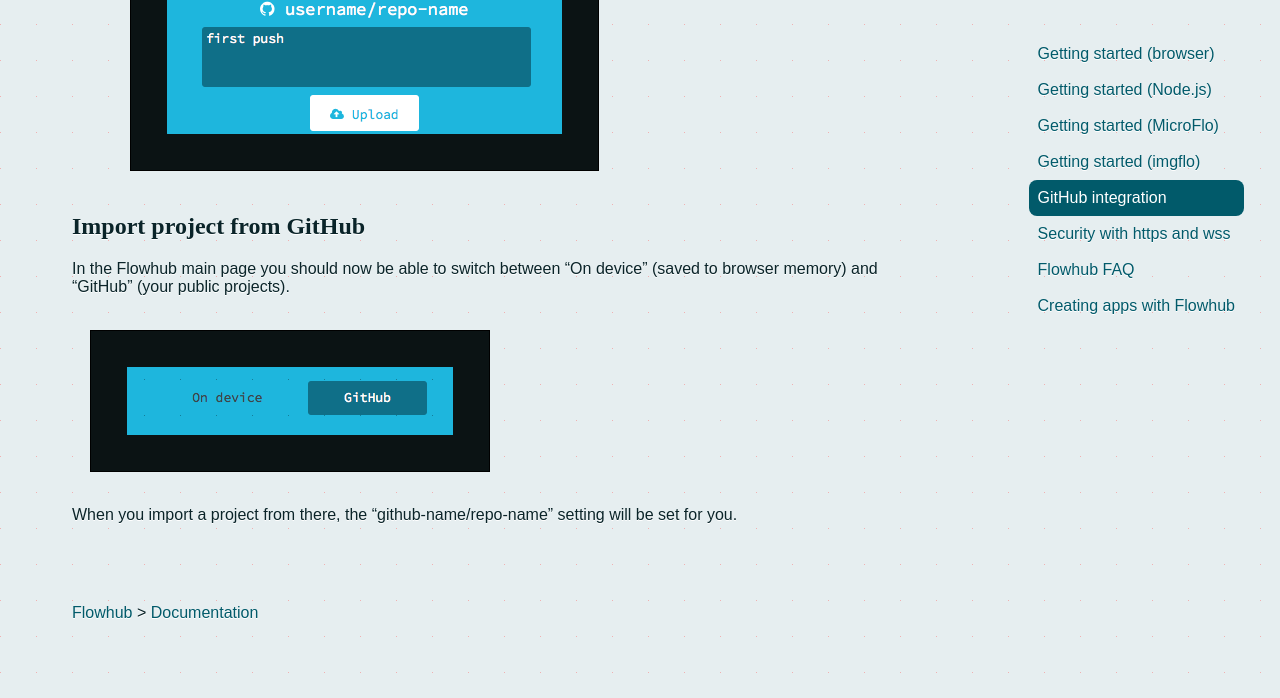
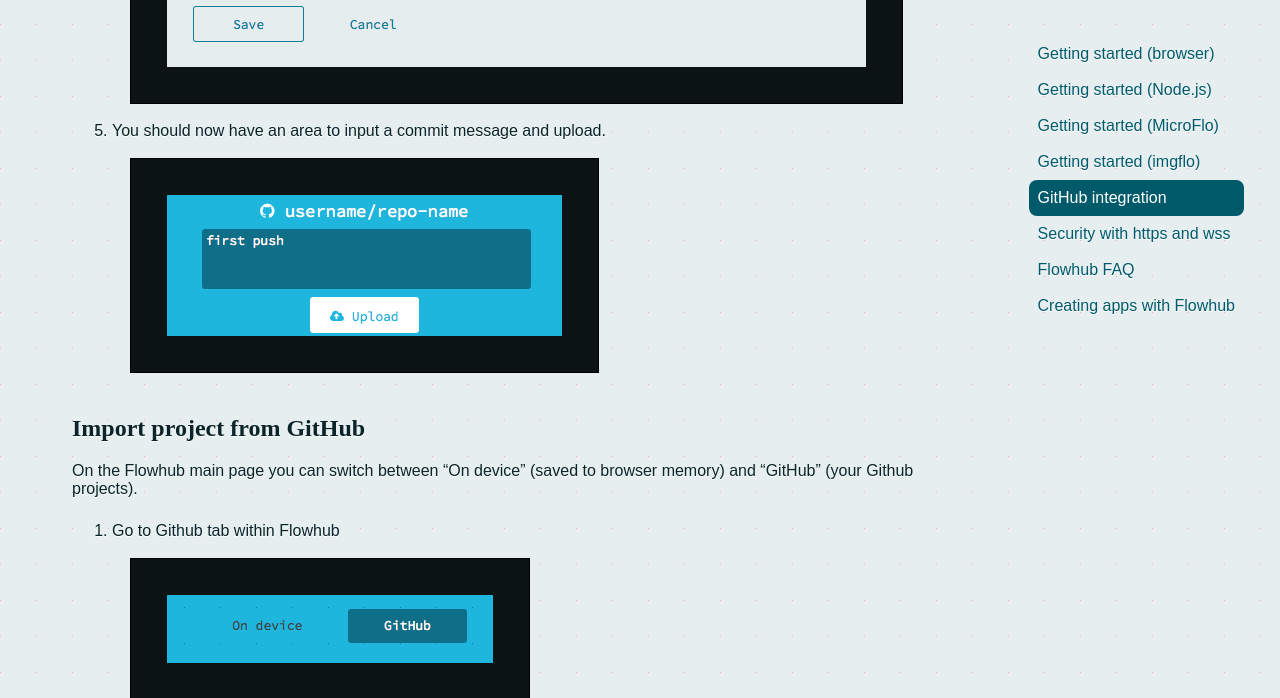
Before and after one commit to flowhub/docs.flowhub.io, a Jekyll site: the page built from _posts/2014-01-30-github-integration.md, in a window 1280 px wide and 1400 px high, scrolled down 1308 px. Shown: the top 698 px of the window. Built offline with Jekyll 4.4.1, drawn with Linux system fonts in a browser that asks for light colours; some of the changed text lies outside the part shown; grey boxes are pictures that could not be loaded.

Commit message:
updated github-integration

```diff
--- a/_posts/2014-01-30-github-integration.md
+++ b/_posts/2014-01-30-github-integration.md
@@ -4,7 +4,7 @@ title: GitHub integration
 categories:
  - documentation
 ---
-When you log into Flowhub we will perform authentication with GitHub that grants Flowhub access to push to your public repositories. For paid accounts, we also provide access to all [private GitHub repositories](https://github.com/pricing) that you have.
+When you log into Flowhub we will perform authentication with GitHub that grants Flowhub access to push to your public repositories. For paid accounts, we also provide access to your [private GitHub repositories](https://github.com/pricing).
 
 ## Enabling private GitHub repositories
 
@@ -12,7 +12,7 @@ When you log into Flowhub we will perform authentication with GitHub that grants
 2. Click "Settings"
 3. Click the refresh icon under "Flowhub plan"
 4. Click "Login" (authorize on GitHub)
-    ![](../images/ghn-01-settings.png)
+    ![](../images/gh01-settings.png)
 
 Once complete, your account will read, "Everything up to date" in your settings panel.
 
@@ -30,8 +30,14 @@ If you don't have any projects yet, try the [getting started guide](../getting-s
 
 ## Import project from GitHub
 
-In the Flowhub main page you should now be able to switch between "On device" (saved to browser memory) and "GitHub" (your public projects).
+On the Flowhub main page you can switch between "On device" (saved to browser memory) and "GitHub" (your Github projects).
 
-![on device and github switch](../images/gh05-device-github-switch.png)
+1. Go to Github tab within Flowhub
+	![](../images/gh05-device-github-switch.png)
+2. Tap "Add" on the Add a repository card
+	![](../images/gh06-add-a-repo.png)
+3. Provide "github-username/repo-name" of the GitHub respoitory to import
+4. Tap "Add"
+    ![](../images/gh07-add-a-repo.png)
 
-When you import a project from there, the "github-name/repo-name" setting will be set for you.
+If you're importing a project from an organization, provide "github-org-name/repo-name"
```
